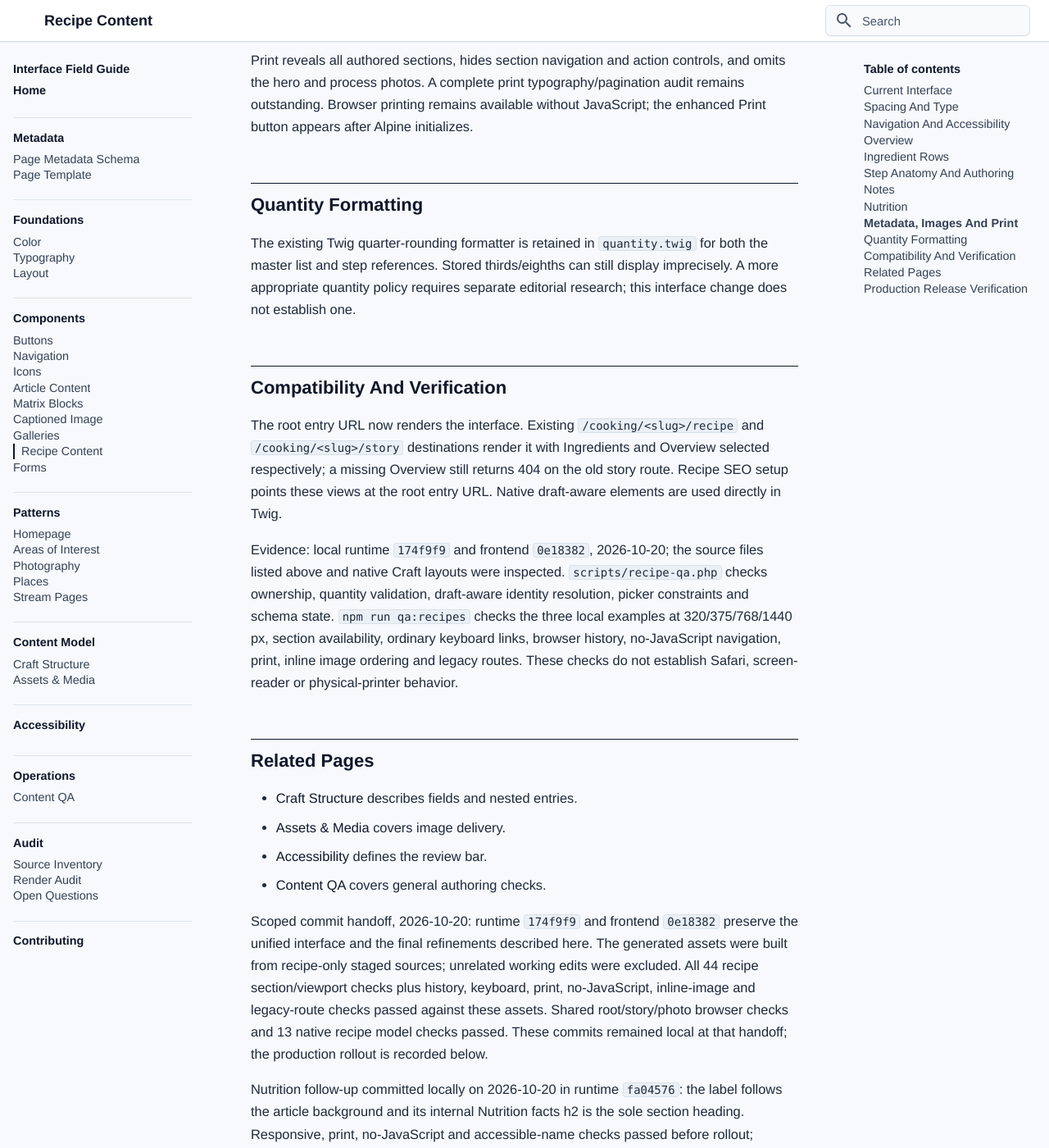
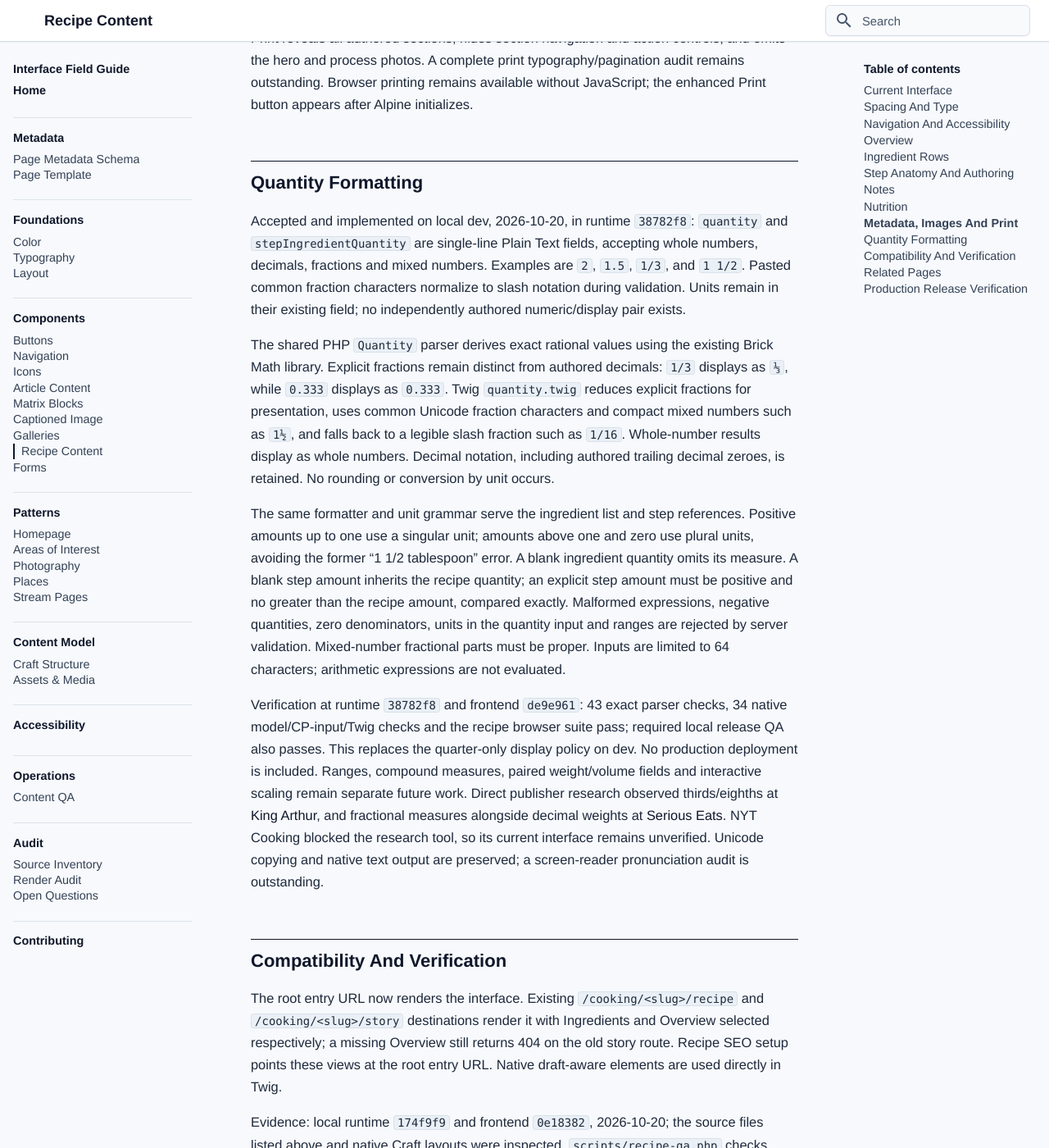
Before and after one commit to bentilden/Design-System, an MkDocs documentation site: the page built from docs/components/recipe-content.md, in a window 1280 px wide and 1400 px high, scrolled down 8355 px. Shown: the whole window at 82% size. Built offline with MkDocs 1.6.1 and Material for MkDocs 9.7.7, drawn with Linux system fonts in a browser that asks for light colours; some web fonts are replaced; some of the changed text lies outside the part shown.

Commit message:
Document exact fraction authoring and display rules

```diff
--- a/docs/components/recipe-content.md
+++ b/docs/components/recipe-content.md
@@ -18,6 +18,8 @@ source:
   - bentilden.com/templates/_matrix/text.twig
   - bentilden.com/templates/_partials/entry/captionedImage.twig
   - bentilden.com/modules/recipes/Rules.php
+  - bentilden.com/modules/recipes/Quantity.php
+  - bentilden.com/modules/recipes/RecipeVariable.php
   - bentilden.com/modules/recipes/IngredientReference.php
   - bentilden.com/modules/recipes/Schema.php
   - bentilden.com-css/src/recipe.js
@@ -88,7 +90,7 @@ Local refinement, 2026-10-20: the two-column ingredient table separates quantity
 
 Below `sm` (640 px), quantity and unit stack with a 2 px gap. The preferred measure-column width is 80 px including 16 px right padding, replacing the earlier 112 px column and leaving more room for names. Quantities/names are 16 px with 28 px line-height; units are 12 px with 18 px line-height. From `sm`, quantity and unit sit on a shared baseline with an 8 px gap, in a 144 px preferred column with 24 px right padding; units are 14 px/20 px. Quantity/name type grows to 18 px/32 px at `md`.
 
-Rows use 12 px vertical padding on phones and 14 px from `md`, with quiet dividing rules. Unitless counts omit the unit line; quantity-free ingredients leave the measure cell empty and keep the name aligned with other rows. Quantities use the existing formatter and pluralization; no unit abbreviations, conversions or replacement fraction policy were introduced. Native `ingredient.quantity`, `ingredient.unit` and `ingredient.ingredient` remain visible in the table's Twig. Step-reference formatting retains its existing compact inline treatment.
+Rows use 12 px vertical padding on phones and 14 px from `md`, with quiet dividing rules. Unitless counts omit the unit line; quantity-free ingredients leave the measure cell empty and keep the name aligned with other rows. Quantities use the shared [quantity formatting](#quantity-formatting) policy; no unit abbreviations or conversions are introduced. Native `ingredient.quantity`, `ingredient.unit` and `ingredient.ingredient` remain visible in the table's Twig. Step-reference formatting retains its existing compact inline treatment.
 
 ## Step Anatomy And Authoring
 
@@ -145,7 +147,13 @@ Print reveals all authored sections, hides section navigation and action control
 
 ## Quantity Formatting
 
-The existing Twig quarter-rounding formatter is retained in `quantity.twig` for both the master list and step references. Stored thirds/eighths can still display imprecisely. A more appropriate quantity policy requires separate editorial research; this interface change does not establish one.
+Accepted and implemented on local dev, 2026-10-20, in runtime `38782f8`: `quantity` and `stepIngredientQuantity` are single-line Plain Text fields, accepting whole numbers, decimals, fractions and mixed numbers. Examples are `2`, `1.5`, `1/3`, and `1 1/2`. Pasted common fraction characters normalize to slash notation during validation. Units remain in their existing field; no independently authored numeric/display pair exists.
+
+The shared PHP `Quantity` parser derives exact rational values using the existing Brick Math library. Explicit fractions remain distinct from authored decimals: `1/3` displays as `⅓`, while `0.333` displays as `0.333`. Twig `quantity.twig` reduces explicit fractions for presentation, uses common Unicode fraction characters and compact mixed numbers such as `1½`, and falls back to a legible slash fraction such as `1/16`. Whole-number results display as whole numbers. Decimal notation, including authored trailing decimal zeroes, is retained. No rounding or conversion by unit occurs.
+
+The same formatter and unit grammar serve the ingredient list and step references. Positive amounts up to one use a singular unit; amounts above one and zero use plural units, avoiding the former “1 1/2 tablespoon” error. A blank ingredient quantity omits its measure. A blank step amount inherits the recipe quantity; an explicit step amount must be positive and no greater than the recipe amount, compared exactly. Malformed expressions, negative quantities, zero denominators, units in the quantity input and ranges are rejected by server validation. Mixed-number fractional parts must be proper. Inputs are limited to 64 characters; arithmetic expressions are not evaluated.
+
+Verification at runtime `38782f8` and frontend `de9e961`: 43 exact parser checks, 34 native model/CP-input/Twig checks and the recipe browser suite pass; required local release QA also passes. This replaces the quarter-only display policy on dev. No production deployment is included. Ranges, compound measures, paired weight/volume fields and interactive scaling remain separate future work. Direct publisher research observed thirds/eighths at [King Arthur](https://www.kingarthurbaking.com/recipes/classic-birthday-cake-recipe), and fractional measures alongside decimal weights at [Serious Eats](https://www.seriouseats.com/honey-semifreddo-frozen-italian-dessert). NYT Cooking blocked the research tool, so its current interface remains unverified. Unicode copying and native text output are preserved; a screen-reader pronunciation audit is outstanding.
 
 ## Compatibility And Verification
 
```
Also changed, not shown: docs/content-model/craft-structure.md (+2 -0 lines).
